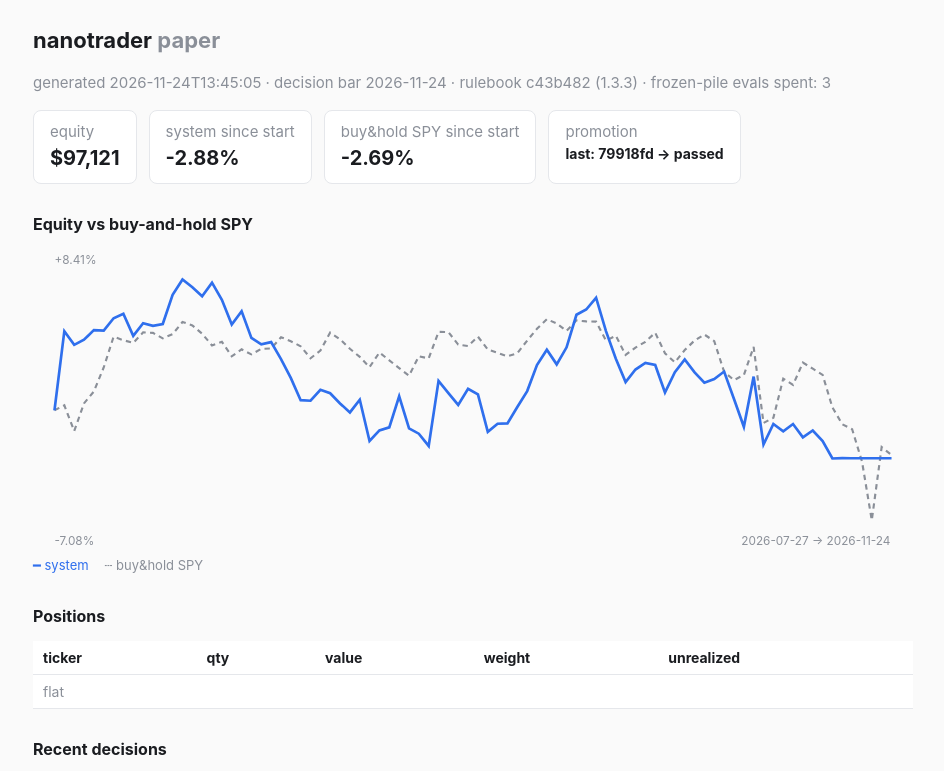
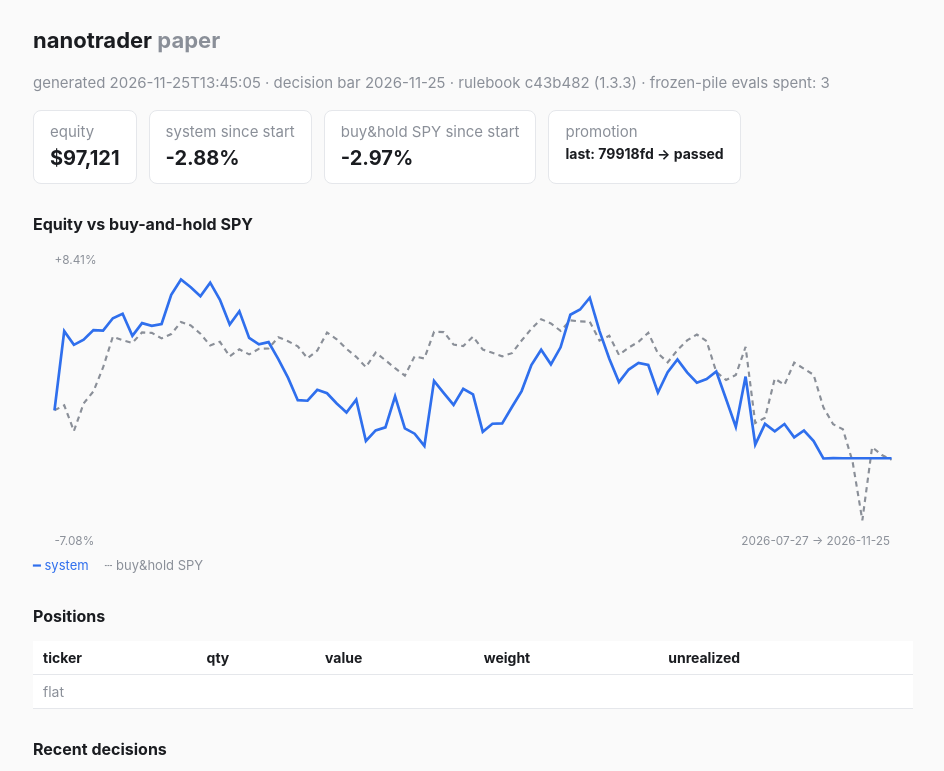
Before and after one commit to vpmouler/nanotrader-dashboard, a plain HTML site: page index.html in a window 1280 px wide. Shown: the top 771 px of the page, without its empty margins (167-1111 px from the left). Drawn offline with Linux system fonts and the light colour scheme.

Commit message:
dashboard 2026-11-25 13:45

```diff
--- a/index.html
+++ b/index.html
@@ -16,13 +16,13 @@
   table,.card{background:#1a1c20;border-color:#2a2d33} td,th{border-color:#2a2d33}}
 </style></head><body>
 <h1>nanotrader <span class="muted">paper</span></h1>
-<p class="muted">generated 2026-11-24T13:45:05 · decision bar 2026-11-24
+<p class="muted">generated 2026-11-25T13:45:05 · decision bar 2026-11-25
  · rulebook c43b482 (1.3.3)
  · frozen-pile evals spent: 3</p>
 <div class="cards">
  <div class="card"><span class="muted">equity</span><b>$97,121</b></div>
  <div class="card"><span class="muted">system since start</span><b>-2.88%</b></div>
- <div class="card"><span class="muted">buy&amp;hold SPY since start</span><b>-2.69%</b></div>
+ <div class="card"><span class="muted">buy&amp;hold SPY since start</span><b>-2.97%</b></div>
  <div class="card"><span class="muted">promotion</span><b style="font-size:14px">last: 79918fd → passed</b></div>
 </div>
 <h2>Equity vs buy-and-hold SPY</h2>
@@ -30,9 +30,9 @@
   <rect width="820" height="280" fill="none"/>
   <text x="20" y="14" class="axis">+8.41%</text>
   <text x="20" y="276" class="axis">-7.08%</text>
-  <text x="660" y="276" class="axis">2026-07-27 → 2026-11-24</text>
-  <polyline points="20.0,150.3 29.2,145.7 38.4,169.6 47.5,143.9 56.7,132.7 65.9,110.4 75.1,81.7 84.2,85.0 93.4,87.5 102.6,77.7 111.8,78.2 120.9,83.3 130.1,79.3 139.3,68.0 148.5,71.2 157.6,78.9 166.8,89.9 176.0,86.5 185.2,100.0 194.4,93.5 203.5,98.2 212.7,93.1 221.9,92.7 231.1,82.2 240.2,85.9 249.4,90.7 258.6,101.8 267.8,94.7 276.9,77.9 286.1,84.1 295.3,93.0 304.5,100.5 313.6,110.1 322.8,96.5 332.0,103.7 341.2,111.0 350.4,118.0 359.5,100.0 368.7,102.0 377.9,77.2 387.1,77.4 396.2,89.1 405.4,90.4 414.6,81.7 423.8,93.7 432.9,96.7 442.1,100.0 451.3,97.1 460.5,85.3 469.6,74.4 478.8,65.4 488.0,69.4 497.2,76.3 506.4,66.5 515.5,67.5 524.7,67.7 533.9,85.4 543.1,80.8 552.2,98.7 561.4,91.9 570.6,86.5 579.8,78.0 588.9,97.2 598.1,105.6 607.3,94.2 616.5,85.2 625.6,79.7 634.8,85.9 644.0,114.5 653.2,122.1 662.4,117.4 671.5,91.2 680.7,162.1 689.9,157.3 699.1,120.8 708.2,126.6 717.4,105.9 726.6,111.5 735.8,117.3 744.9,147.6 754.1,163.3 763.3,168.0 772.5,198.1 781.6,252.8 790.8,184.6 800.0,192.0" fill="none" stroke="#8a8f98" stroke-width="2" stroke-dasharray="5,4"/>
-  <polyline points="20.0,150.3 29.2,76.6 38.4,89.3 47.5,84.5 56.7,75.6 65.9,76.1 75.1,64.5 84.2,60.4 93.4,80.9 102.6,69.1 111.8,71.6 120.9,69.9 130.1,42.7 139.3,28.4 148.5,35.6 157.6,44.0 166.8,31.4 176.0,47.4 185.2,70.4 194.4,58.0 203.5,82.8 212.7,88.9 221.9,86.8 231.1,102.6 240.2,120.1 249.4,140.9 258.6,141.4 267.8,131.2 276.9,134.4 286.1,143.9 295.3,152.3 304.5,140.4 313.6,178.9 322.8,169.0 332.0,166.2 341.2,137.2 350.4,167.2 359.5,172.1 368.7,183.5 377.9,122.9 387.1,134.3 396.2,145.3 405.4,130.2 414.6,135.5 423.8,170.4 432.9,162.8 442.1,162.5 451.3,147.2 460.5,132.4 469.6,108.1 478.8,93.8 488.0,107.5 497.2,91.6 506.4,61.3 515.5,56.4 524.7,45.4 533.9,76.5 543.1,102.2 552.2,124.0 561.4,112.3 570.6,106.2 579.8,108.1 588.9,133.7 598.1,114.8 607.3,102.9 616.5,115.0 625.6,124.6 634.8,121.2 644.0,114.2 653.2,139.8 662.4,165.7 671.5,118.9 680.7,182.2 689.9,163.0 699.1,169.8 708.2,163.1 717.4,175.5 726.6,169.1 735.8,178.9 744.9,195.2 754.1,194.9 763.3,195.0 772.5,195.0 781.6,195.0 790.8,195.0 800.0,195.0" fill="none" stroke="#2f6fed" stroke-width="2.5"/>
+  <text x="660" y="276" class="axis">2026-07-27 → 2026-11-25</text>
+  <polyline points="20.0,150.3 29.1,145.7 38.1,169.6 47.2,143.9 56.3,132.7 65.3,110.4 74.4,81.7 83.5,85.0 92.6,87.5 101.6,77.7 110.7,78.2 119.8,83.3 128.8,79.3 137.9,68.0 147.0,71.2 156.0,78.9 165.1,89.9 174.2,86.5 183.3,100.0 192.3,93.5 201.4,98.2 210.5,93.1 219.5,92.7 228.6,82.2 237.7,85.9 246.7,90.7 255.8,101.8 264.9,94.7 274.0,77.9 283.0,84.1 292.1,93.0 301.2,100.5 310.2,110.1 319.3,96.5 328.4,103.7 337.4,111.0 346.5,118.0 355.6,100.0 364.7,102.0 373.7,77.2 382.8,77.4 391.9,89.1 400.9,90.4 410.0,81.7 419.1,93.7 428.1,96.7 437.2,100.0 446.3,97.1 455.3,85.3 464.4,74.4 473.5,65.4 482.6,69.4 491.6,76.3 500.7,66.5 509.8,67.5 518.8,67.7 527.9,85.4 537.0,80.8 546.0,98.7 555.1,91.9 564.2,86.5 573.3,78.0 582.3,97.2 591.4,105.6 600.5,94.2 609.5,85.2 618.6,79.7 627.7,85.9 636.7,114.5 645.8,122.1 654.9,117.4 664.0,91.2 673.0,162.1 682.1,157.3 691.2,120.8 700.2,126.6 709.3,105.9 718.4,111.5 727.4,117.3 736.5,147.6 745.6,163.3 754.7,168.0 763.7,198.1 772.8,252.8 781.9,184.6 790.9,192.0 800.0,196.3" fill="none" stroke="#8a8f98" stroke-width="2" stroke-dasharray="5,4"/>
+  <polyline points="20.0,150.3 29.1,76.6 38.1,89.3 47.2,84.5 56.3,75.6 65.3,76.1 74.4,64.5 83.5,60.4 92.6,80.9 101.6,69.1 110.7,71.6 119.8,69.9 128.8,42.7 137.9,28.4 147.0,35.6 156.0,44.0 165.1,31.4 174.2,47.4 183.3,70.4 192.3,58.0 201.4,82.8 210.5,88.9 219.5,86.8 228.6,102.6 237.7,120.1 246.7,140.9 255.8,141.4 264.9,131.2 274.0,134.4 283.0,143.9 292.1,152.3 301.2,140.4 310.2,178.9 319.3,169.0 328.4,166.2 337.4,137.2 346.5,167.2 355.6,172.1 364.7,183.5 373.7,122.9 382.8,134.3 391.9,145.3 400.9,130.2 410.0,135.5 419.1,170.4 428.1,162.8 437.2,162.5 446.3,147.2 455.3,132.4 464.4,108.1 473.5,93.8 482.6,107.5 491.6,91.6 500.7,61.3 509.8,56.4 518.8,45.4 527.9,76.5 537.0,102.2 546.0,124.0 555.1,112.3 564.2,106.2 573.3,108.1 582.3,133.7 591.4,114.8 600.5,102.9 609.5,115.0 618.6,124.6 627.7,121.2 636.7,114.2 645.8,139.8 654.9,165.7 664.0,118.9 673.0,182.2 682.1,163.0 691.2,169.8 700.2,163.1 709.3,175.5 718.4,169.1 727.4,178.9 736.5,195.2 745.6,194.9 754.7,195.0 763.7,195.0 772.8,195.0 781.9,195.0 790.9,195.0 800.0,195.0" fill="none" stroke="#2f6fed" stroke-width="2.5"/>
 </svg>
 <div class="legend"><span style="color:#2f6fed">━ system</span>
 <span style="color:#8a8f98">┄ buy&amp;hold SPY</span></div>
```
